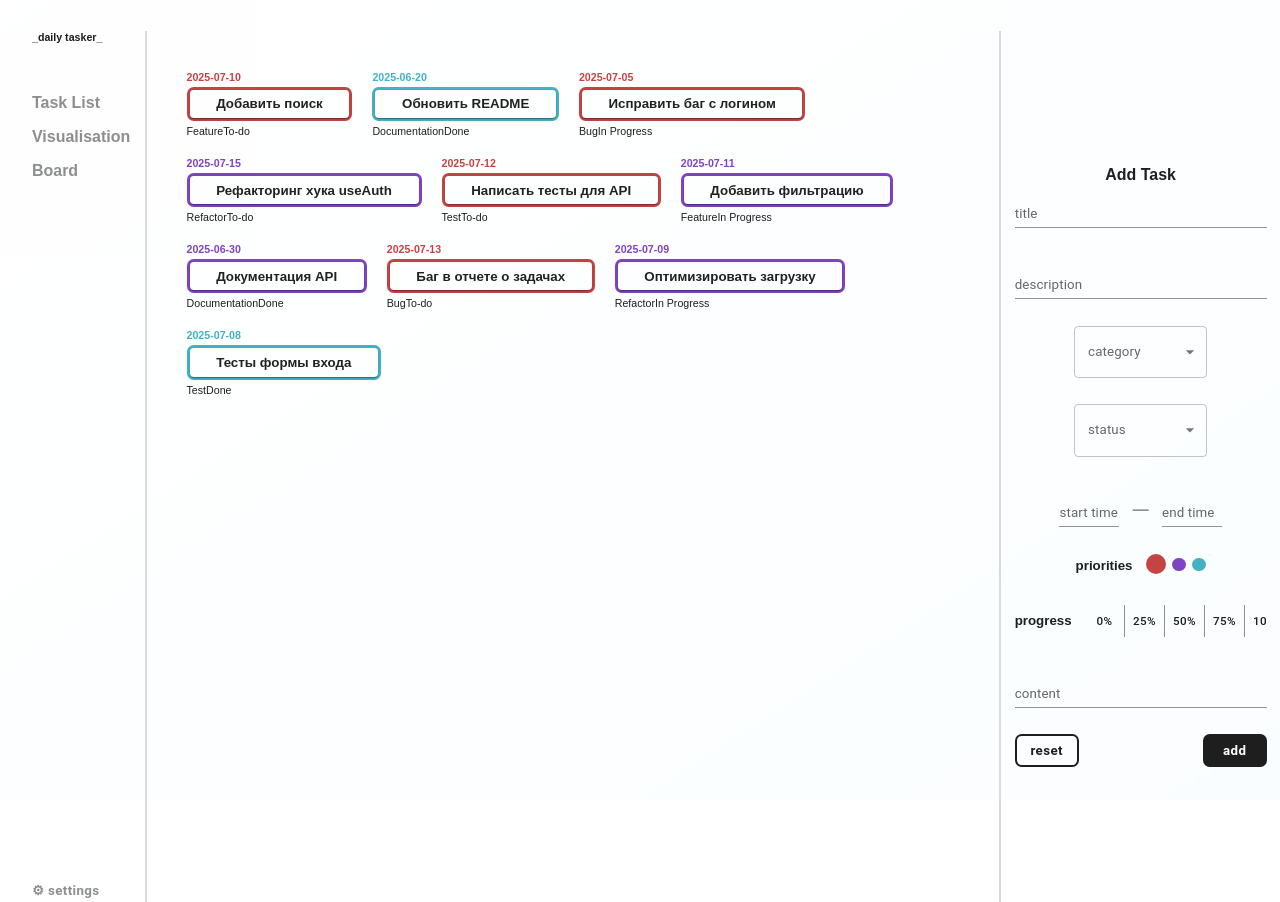
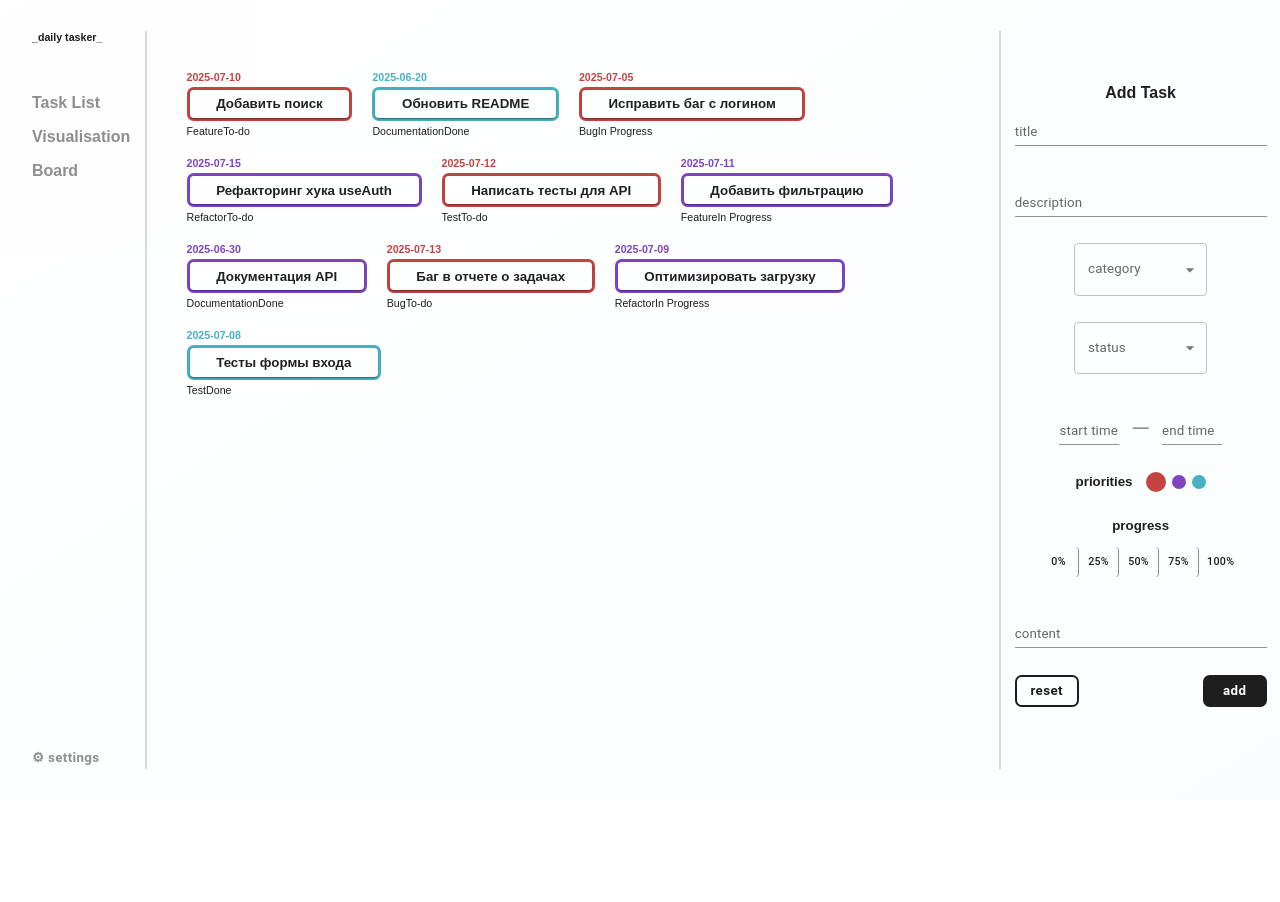
Before and after one commit to ZaplatiteZaSitePJ/t1-tasker, a React (Vite) app: page / in a window 1280 px wide. After the commit the page ends 800 px from the top, so only its background shows below. Built offline with nearby package versions, Linux system fonts and the light colour scheme.

Commit message:
saves progress and priorites values for form

```diff
--- a/src/components/pages/TaskList.module.scss
+++ b/src/components/pages/TaskList.module.scss
@@ -9,8 +9,9 @@
 	&__addPanel {
 		padding: 1rem;
 		display: grid;
-		grid-template-rows: minmax(100%, 845px);
+		grid-template-rows: minmax(100%, 41.7rem);
 		overflow: hidden;
 		border-left: 2px solid var(--light-grey-color);
+
 	}
 }
--- a/src/components/pages/compomemts/addTask/AddTaskForm.module.scss
+++ b/src/components/pages/compomemts/addTask/AddTaskForm.module.scss
@@ -2,13 +2,17 @@ h3 {
 	font-size: var(--normal-font-size);
 }
 
-.activeButton {
+.activeButtonPriorites {
 	width: 1.5rem !important;
 	height: 1.5rem !important;
 }
 
+.activeButtonProgress {
+	font-weight: bold !important;
+}
+
 .container {
-	margin: auto 0;
+	margin: 3rem 0;
 	text-align: center;
 	font-size: var(--large-font-size);
 	font-weight: bold;
@@ -63,7 +67,8 @@ h3 {
 	&__progressContainer {
 		display: flex;
 		align-items: center;
-		justify-content: space-between;
+		flex-wrap: wrap;
+		justify-content: center;
 		gap: 1rem;
 	}
 
--- a/src/components/pages/compomemts/addTask/AddTaskForm.tsx
+++ b/src/components/pages/compomemts/addTask/AddTaskForm.tsx
@@ -14,14 +14,40 @@ import {
 } from "@mui/material";
 import ButtonBordered from "../../../ui/buttons/ButtonBordered";
 import ButtonFilled from "../../../ui/buttons/ButtonFilled";
+import ButtonsParser from "./ButtonsParser";
+import type { Priorites } from "../../../../types/Priopites.type";
+import getColroFromPriorities from "../../../../funcs/getColorFromPriorities";
 
 export default function AddTaskForm() {
 	const {
 		register,
 		getValues,
+		setValue,
 		handleSubmit,
+		watch,
 		formState: { errors },
 	} = useForm<TaskProps>({ defaultValues: { priorites: "High" } });
+
+	const prioritesValues = ["High", "Medium", "Low"]
+
+	const prioritesHadndleChoice = (value: string) => {
+		setValue('priorites', value as Priorites)
+		console.log(value)
+	}
+
+	const progressValues = ["0%", "25%", "50%", "75%", "100%"]
+
+	const prorgessHandleChoise = (value: number | string) => {
+		if(typeof value === 'string') {
+			let numValue = parseInt(value.slice(0, -1), 10)
+		    setValue('progress', numValue)
+			console.log(value)
+		}
+	}
+
+	let priorites = watch('priorites')
+
+	let progress = watch('progress')
 
 	return (
 		<div className={styles.container}>
@@ -97,70 +123,51 @@ export default function AddTaskForm() {
 
 				<div className={styles.addForm__prioritiesContainer}>
 					<h3>priorities</h3>
-					<ul className={styles.addForm__prioritiesChoice}>
-						<li>
+					<div className={styles.addForm__prioritiesChoice}>
+						<ButtonsParser
+							aria-label="priorites button group"
+							values={prioritesValues}
+							action={prioritesHadndleChoice}
+							template={(value, onClick) => (
 								<button
+									aria-label={value}
 									type="button"
 									style={{
-									backgroundColor: `var(--high-priorites-color)`,
+										backgroundColor: `${getColroFromPriorities(value)}`,
 									}}
 									className={cn(styles.addForm__prioritesButton, {
-									[styles.activeButton]:
-										getValues("priorites") === "High",
+										[styles.activeButtonPriorites]:
+											priorites === value,
 									})}
+									onClick={onClick}
 								></button>
-						</li>
-						<li>
-							<button
-								type="button"
-								style={{
-									backgroundColor: `var(--medium-priorites-color)`,
-								}}
-								className={cn(styles.addForm__prioritesButton, {
-									[styles.activeButton]:
-										getValues("priorites") === "Medium",
-								})}
-							></button>
-						</li>
-						<li>
-							<button
-								type="button"
-								style={{
-									backgroundColor: `var(--low-priorites-color)`,
-								}}
-								className={cn(styles.addForm__prioritesButton, {
-									[styles.activeButton]:
-										getValues("priorites") === "Low",
-								})}
-							></button>
-						</li>
-					</ul>
+                            )}
+						/>
+					</div>
 				</div>
 
 				<div className={styles.addForm__progressContainer}>
 					<h3>progress</h3>
-					<ButtonGroup
-						variant="text"
-						aria-label="Basic button group"
+					<ButtonGroup variant="text"
+						aria-label="Progress button group"
 						sx={{
 							"& .MuiButtonGroup-grouped:not(:last-of-type)": {
 								borderRight: "1px solid var(--grey-color)",
 							},
-						}}
+						}}>
+						<ButtonsParser
+							values={progressValues}
+							action={prorgessHandleChoise}
+							template={(value, onClick) => (
+                                <Button sx={{ color: `var(--black-color)`, fontSize: "var(--small-font-size)" }}
+									className={cn({[styles.activeButtonProgress]: progress === parseInt(value.slice(0, -1), 10)})}
+									onClick={onClick}
 								>
-						<Button sx={{ color: `var(--black-color)` }}>0%</Button>
-						<Button sx={{ color: `var(--black-color)` }}>
-							25%
+                                  	{value}
+
                                 </Button>
-						<Button sx={{ color: `var(--black-color)` }}>
-							50%
-						</Button>
-						<Button sx={{ color: `var(--black-color)` }}>
-							75%
-						</Button>
-						<Button sx={{ color: `var(--black-color)` }}>
-							100%
-						</Button>
+                            )}
+						/>
 					</ButtonGroup>
 				</div>
 
--- /dev/null
+++ b/src/components/pages/compomemts/addTask/ButtonsParser.tsx
@@ -0,0 +1,22 @@
+import React from 'react';
+import type {FC} from 'react';
+import type { ReactNode } from 'react';
+import cn from 'classnames';
+
+type ButtonsParserProps = {
+    values: Array<string>;
+    template: (value: string, onClick: () => void) => ReactNode;
+    action: (value: string) => void;
+};
+
+const ButtonsParser: FC<ButtonsParserProps> = ({ values, template, action }) => {
+    return (
+        <>
+            {values.map((value, index) => {
+                return template(value, () => action(value));
+            })}
+        </>
+    );
+};
+
+export default ButtonsParser;
--- a/src/components/pages/compomemts/tasks/Task.interface.ts
+++ b/src/components/pages/compomemts/tasks/Task.interface.ts
@@ -3,6 +3,7 @@ import type { Priorites } from "../../../../types/Priopites.type";
 import type { Status } from "../../../../types/Status.type";
 
 export interface TaskProps {
+	id: number;
 	title: string;
 	description?: string;
 	content?: string;
--- a/src/components/pages/compomemts/tasks/Task.tsx
+++ b/src/components/pages/compomemts/tasks/Task.tsx
@@ -5,6 +5,7 @@ import type { TaskProps } from "./Task.interface";
 import getColroFromPriorities from "../../../../funcs/getColorFromPriorities";
 
 const Task: FC<TaskProps> = ({
+	id,
 	title = "Без названия",
 	description = "",
 	category = "Bug",
@@ -15,6 +16,7 @@ const Task: FC<TaskProps> = ({
 }) => {
 	return (
 		<Card
+			key={id}
 			cardBorderColor={getColroFromPriorities(priorites)}
 			topPanel={<TaskTopPanel date={date} priorites={priorites} />}
 			bottomPanel={
--- a/src/components/pages/compomemts/tasks/TaskContainer.tsx
+++ b/src/components/pages/compomemts/tasks/TaskContainer.tsx
@@ -5,6 +5,7 @@ import Task from "./Task";
 
 const tasks: TaskProps[] = [
 	{
+		id: 0,
 		title: "Добавить поиск",
 		description: "Реализовать функционал поиска по задачам.",
 		category: "Feature",
@@ -14,6 +15,7 @@ const tasks: TaskProps[] = [
 		progress: 0,
 	},
 	{
+		id: 1,
 		title: "Обновить README",
 		description: "Добавить инструкции по запуску и структуре проекта.",
 		category: "Documentation",
@@ -23,6 +25,7 @@ const tasks: TaskProps[] = [
 		progress: 100,
 	},
 	{
+		id: 2,
 		title: "Исправить баг с логином",
 		description:
 			"При неверном пароле пользователь не получает сообщение об ошибке.",
@@ -33,6 +36,7 @@ const tasks: TaskProps[] = [
 		progress: 45,
 	},
 	{
+		id: 3,
 		title: "Рефакторинг хука useAuth",
 		description:
 			"Оптимизировать хук авторизации и убрать дублирование кода.",
@@ -43,6 +47,7 @@ const tasks: TaskProps[] = [
 		progress: 0,
 	},
 	{
+		id: 4,
 		title: "Написать тесты для API",
 		description:
 			"Покрыть API-тестами методы авторизации и получения задач.",
@@ -53,6 +58,7 @@ const tasks: TaskProps[] = [
 		progress: 0,
 	},
 	{
+		id: 5,
 		title: "Добавить фильтрацию",
 		description:
 			"Позволить пользователям фильтровать задачи по статусу и приоритету.",
@@ -63,6 +69,7 @@ const tasks: TaskProps[] = [
 		progress: 60,
 	},
 	{
+		id: 6,
 		title: "Документация API",
 		description: "Описать эндпоинты API с примерами запросов и ответов.",
 		category: "Documentation",
@@ -72,6 +79,7 @@ const tasks: TaskProps[] = [
 		progress: 100,
 	},
 	{
+		id: 7,
 		title: "Баг в отчете о задачах",
 		description: "Некорректное отображение завершенных задач в отчете.",
 		category: "Bug",
@@ -81,6 +89,7 @@ const tasks: TaskProps[] = [
 		progress: 0,
 	},
 	{
+		id: 8,
 		title: "Оптимизировать загрузку",
 		description: "Уменьшить время загрузки главной страницы приложения.",
 		category: "Refactor",
@@ -90,6 +99,7 @@ const tasks: TaskProps[] = [
 		progress: 30,
 	},
 	{
+		id: 9,
 		title: "Тесты формы входа",
 		description: "Добавить юнит-тесты для формы авторизации пользователя.",
 		category: "Test",
@@ -105,6 +115,8 @@ export default function TaskContainer() {
 		<div className={styles.taskContainer}>
 			{tasks.map((task) => (
 				<Task
+					key={task.id}
+					id={task.id}
 					title={task.title}
 					description={task.description}
 					priorites={task.priorites}
```
Also changed, not shown: 1 other file (tests, documents, lock files or other folders). Lines whose indentation alone changed are shown as unchanged.
